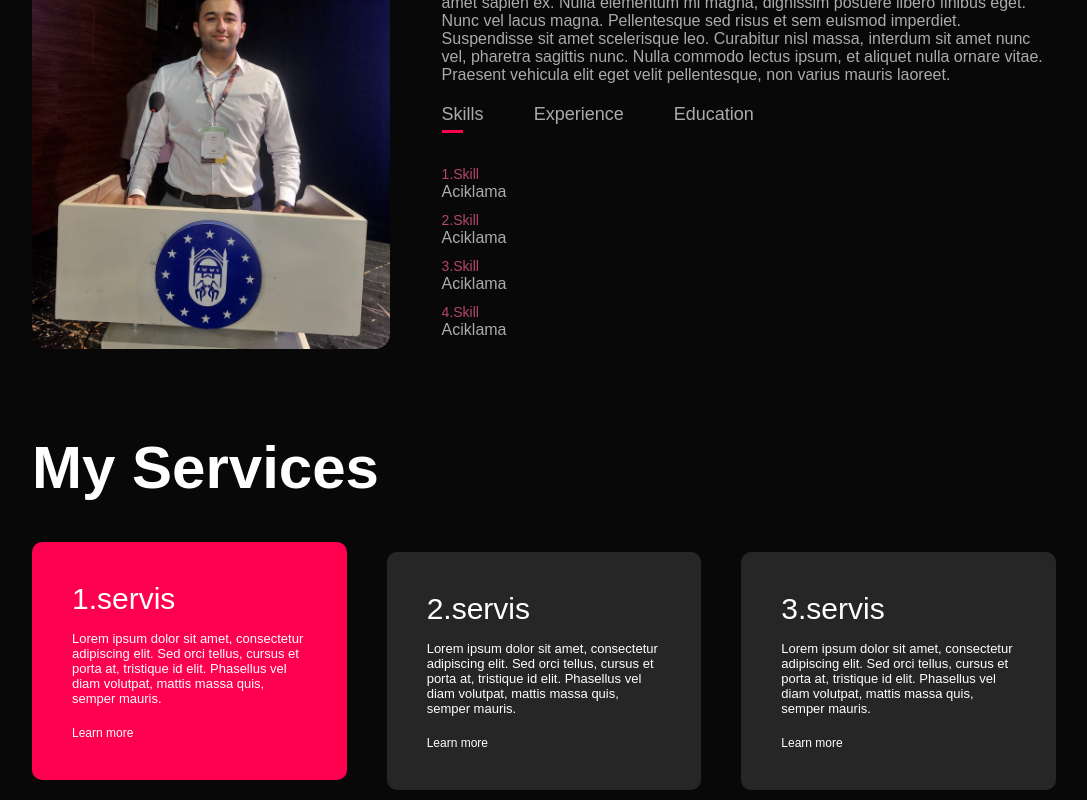
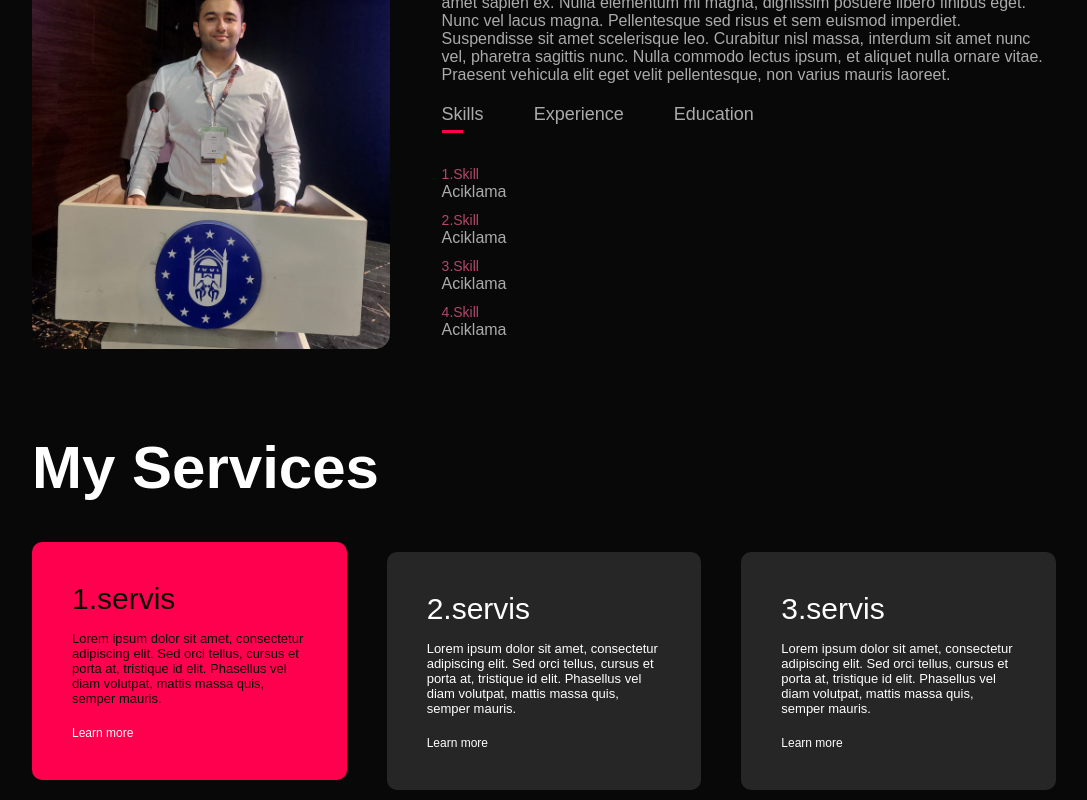
Before and after one commit to sabir-suleyman/Personal-Website, a plain HTML site: page index.html in a window 1280 px wide. In both pictures the pointer is over the element 285 px from the left and 1609 px from the top of the page. Shown: the part 939-1739 px from the top of the page, without its empty margins (96-1183 px from the left). Drawn offline with Linux system fonts and the light colour scheme.

Commit message:
+ services-list div:hover updated

```diff
--- a/style.css
+++ b/style.css
@@ -191,4 +191,5 @@ nav ul li a:hover::after {
 .services-list div:hover{
     background: #ff004f;
     transform: translateY(-10px);
+    color: #080808;
 }
```
